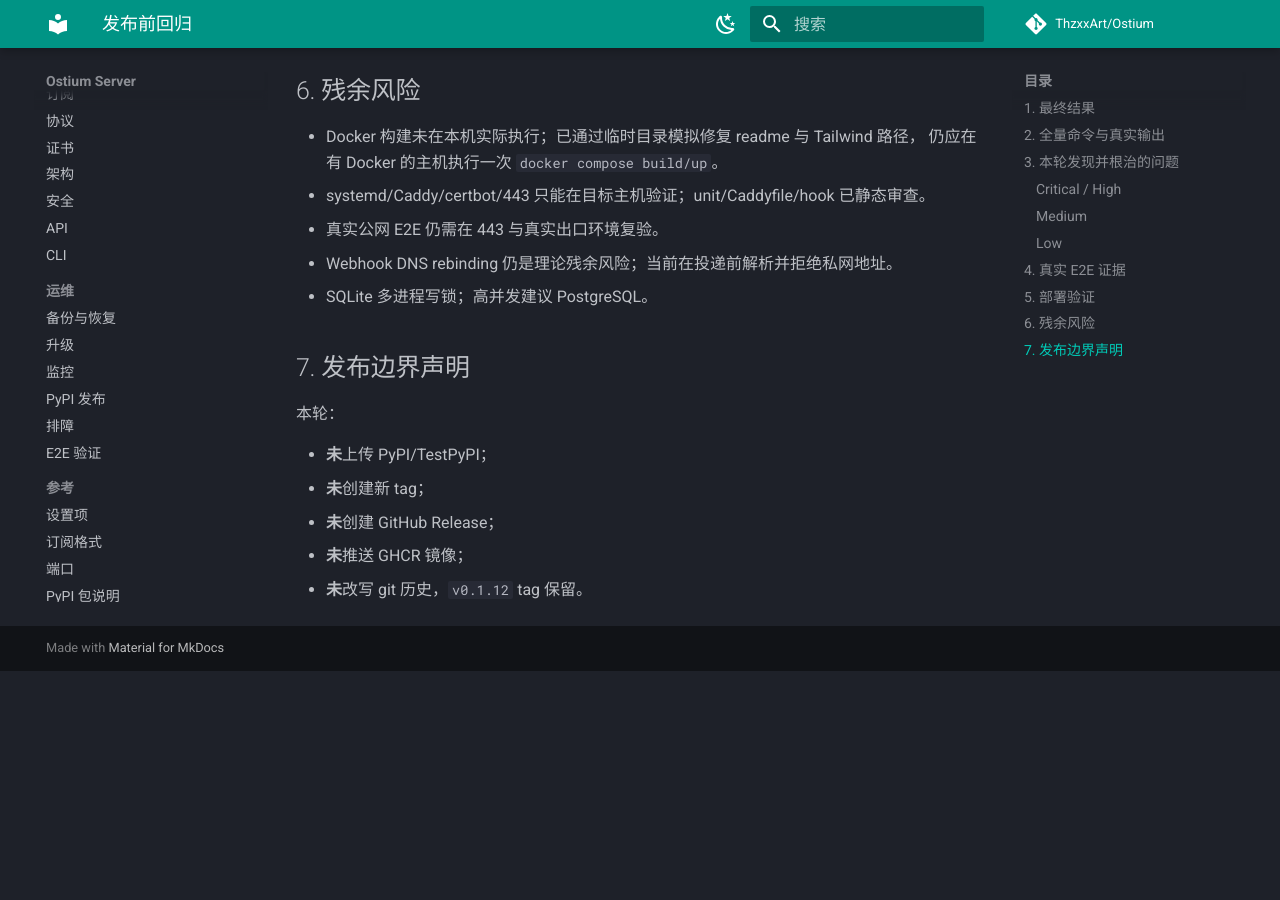
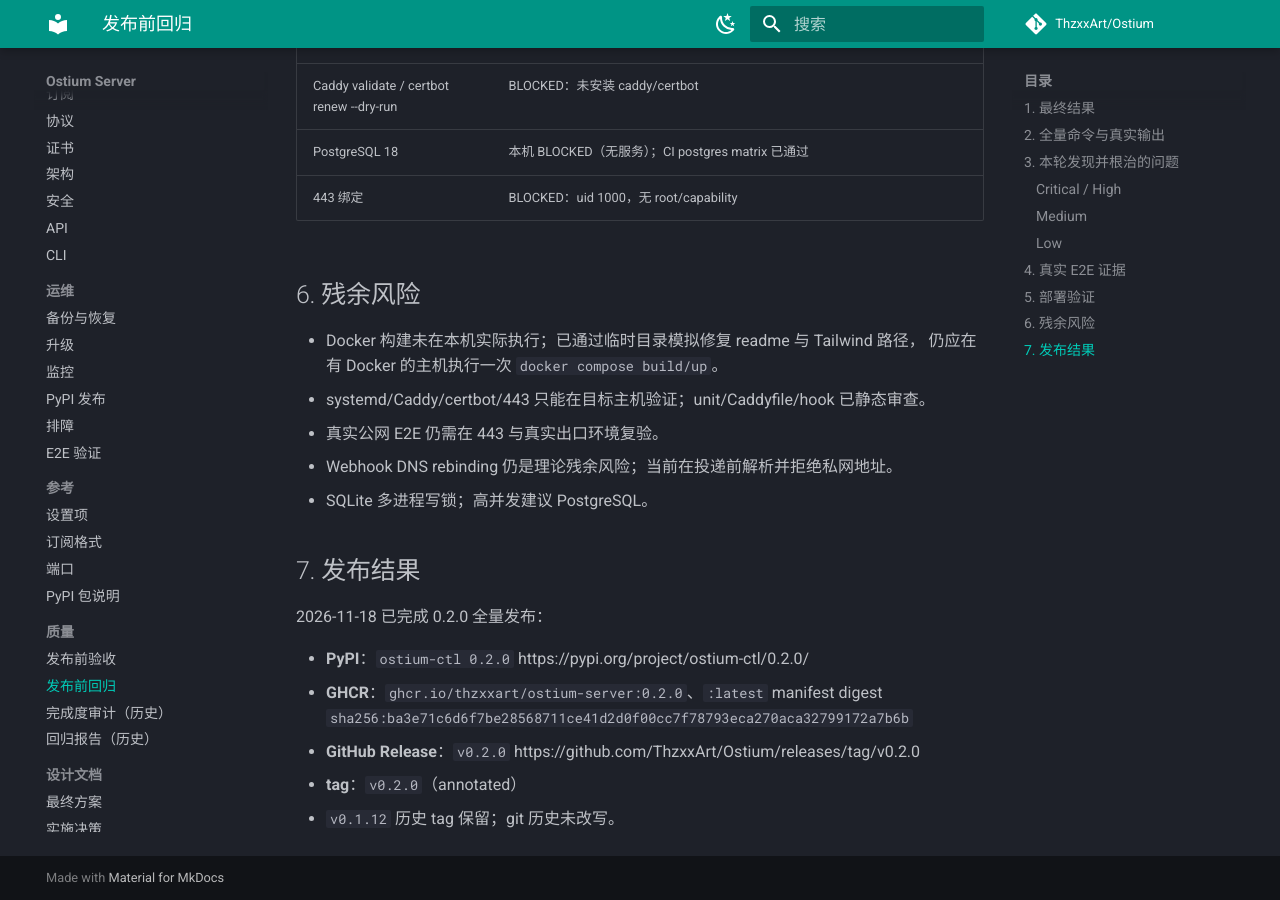
Before and after one commit to ThzxxArt/Ostium, an MkDocs documentation site: the page built from docs/review/0.2.0-pre-release-regression.md, in a window 1280 px wide and 900 px high, scrolled down 7026 px. Built offline with MkDocs 1.6.1 and Material for MkDocs 9.7.7, drawn with Linux system fonts in a browser that asks for light colours; comment, search, counter and statistics services are not loaded; before the commit the page ends 7697 px from its top, so only the background shows below that; some of the changed text lies outside the part shown.

Commit message:
docs: record the 0.2.0 full release and GHCR image

```diff
--- a/docs/review/0.2.0-pre-release-regression.md
+++ b/docs/review/0.2.0-pre-release-regression.md
@@ -1,5 +1,8 @@
 # Ostium 0.2.0 发布前全量回归报告
 
+> **发布状态（2026-11-18）：已全量发布。**
+> PyPI、GHCR、GitHub Release、tag 均已完成；本页保留发布前回归证据。
+>
 > 基线：`0e77a97`
 > 验证代码提交：`195cd35`（文档更新提交见 `git log`）
 > 执行日期：2026-11-18
@@ -23,17 +26,20 @@
 | mypy | pass |
 | djlint | pass |
 | bandit | 0 High / 0 Medium |
-| pip-audit | no known vulnerabilities（`ostium-ctl` 0.2.0 未上 PyPI，标记 skip） |
+| pip-audit | no known vulnerabilities（发布前本地环境对未上架项目标记 skip） |
 | mkdocs --strict | pass |
 | wheel + sdist | 构建成功，`verify-package.py` 通过 |
 | 全新 venv 安装 wheel | help / migrate / init / status 通过 |
 | shellcheck / bash -n | pass |
 | 安装器在线源码下载模拟 | pass |
 | 真实代理 E2E（8443） | 本轮 Trojan 自签 pin + stats `75/933`；历史配额 403 证据仍有效 |
-| GitHub CI | success，run 44326359852 |
-| GitHub UI | success，run 44326360320 |
+| GitHub CI | success，run 44330474338（发布 workflow 提交） |
+| GitHub UI | success，run 44330474320（发布 workflow 提交） |
 | Release build-only（`publish_pypi=false`） | success，run 44326730605；publish-pypi skipped |
 | Release artifact | 仅 `ostium_ctl-0.2.0-*.whl` + `.tar.gz` |
+| PyPI 发布 | success，run 44329441172；`ostium-ctl 0.2.0` 已上架 |
+| GHCR 发布 | success，run 44330526147；`:0.2.0` + `:latest` |
+| GitHub Release / tag | `v0.2.0` 已发布（非 draft / 非 prerelease） |
 
 ## 2. 全量命令与真实输出
 
@@ -237,12 +243,15 @@ E2E_OK
 - Webhook DNS rebinding 仍是理论残余风险；当前在投递前解析并拒绝私网地址。
 - SQLite 多进程写锁；高并发建议 PostgreSQL。
 
-## 7. 发布边界声明
+## 7. 发布结果
 
-本轮：
+2026-11-18 已完成 0.2.0 全量发布：
 
-- **未**上传 PyPI/TestPyPI；
-- **未**创建新 tag；
-- **未**创建 GitHub Release；
-- **未**推送 GHCR 镜像；
-- **未**改写 git 历史，`v0.1.12` tag 保留。
+- **PyPI**：`ostium-ctl 0.2.0`
+  https://pypi.org/project/ostium-ctl/0.2.0/
+- **GHCR**：`ghcr.io/thzxxart/ostium-server:0.2.0`、`:latest`
+  manifest digest `sha256:ba3e71c6d6f7be28568711ce41d2d0f00cc7f78793eca270aca32799172a7b6b`
+- **GitHub Release**：`v0.2.0`
+  https://github.com/ThzxxArt/Ostium/releases/tag/v0.2.0
+- **tag**：`v0.2.0`（annotated）
+- `v0.1.12` 历史 tag 保留；git 历史未改写。
```
Also changed, not shown: README.en.md (+5 -1 lines), README.md (+4 -1 lines), docs/installation.md (+5 -1 lines), docs/operations/publishing.md (+9 -0 lines), docs/review/0.2.0-pre-release-audit.md (+12 -7 lines), docs/tutorials/from-zero.md (+5 -2 lines), 1 other file.
